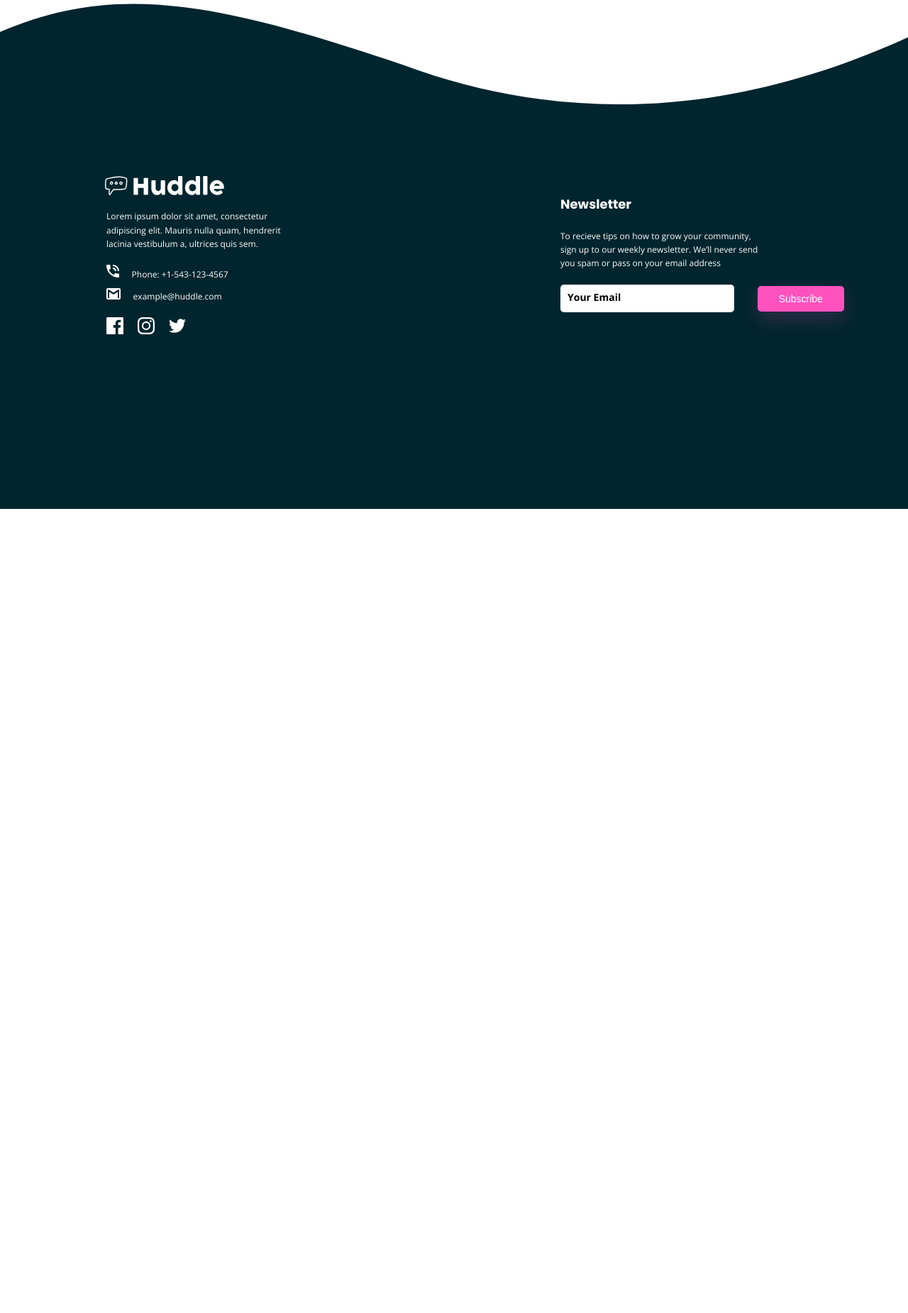
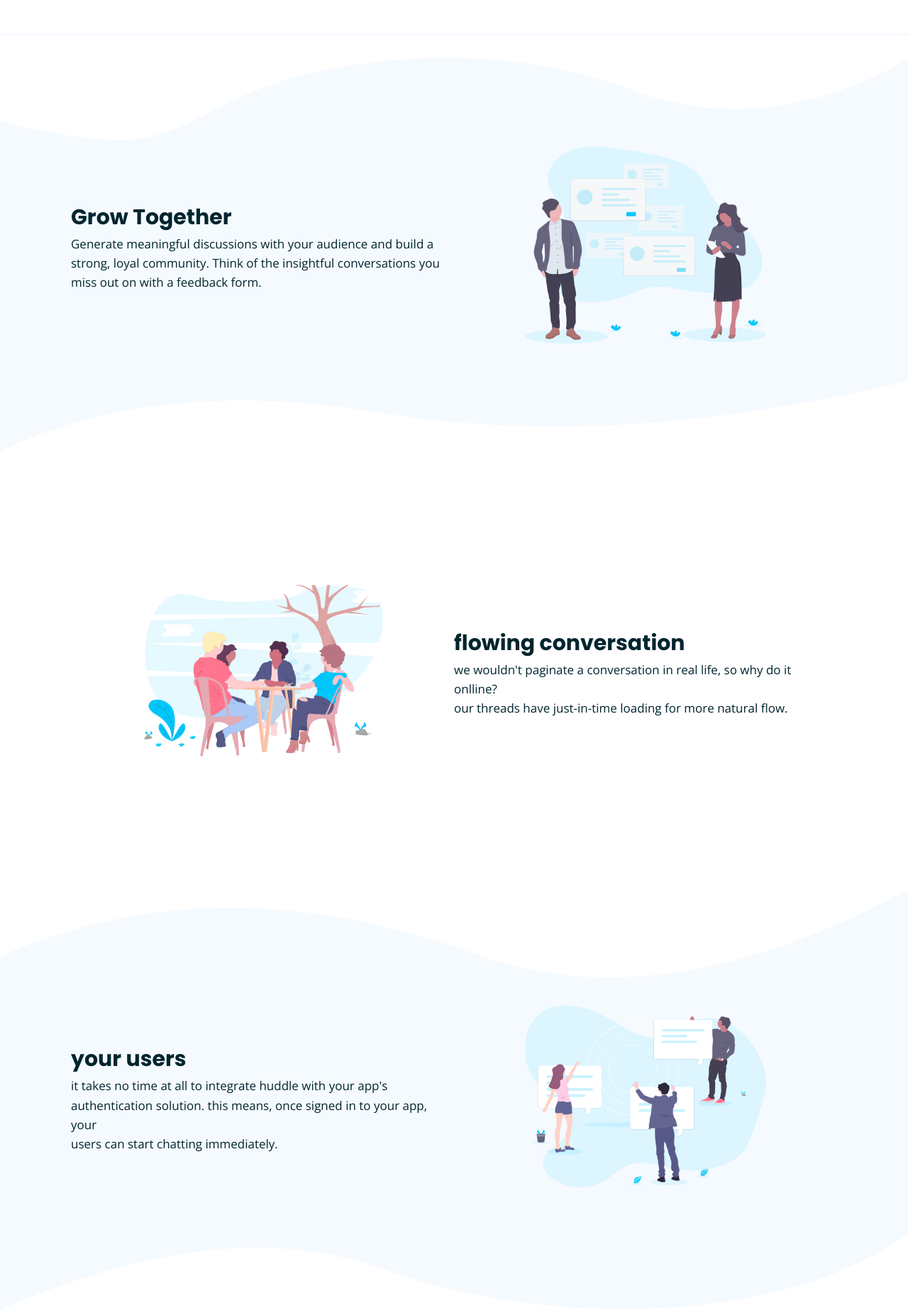
Before and after one commit to AliRezaDavuodi/huddle, a website: page index.html in a window 1280 px wide. Shown: the part 1543-3393 px from the top of the page at 71% size. Before the commit the page ends 2260 px from the top, so only its background shows below. Drawn offline with nearby package versions, Linux system fonts and the light colour scheme.

Commit message:
featurs section added

```diff
--- a/index.html
+++ b/index.html
@@ -75,64 +75,72 @@
     </div>
   </section>
 
-  <!-- <section class="featurs">
+  <section class="featurs">
 
     <div class="featurs__box">
-
-
-      <img src="images/bg-section-top-desktop-1.svg" alt="">
+      <div class="bg-top-1">&nbsp;</div>
+      <div class="bg-bottom-1">&nbsp;</div>
 
       <div class="featurs__text">
         <h3 class="heading heading-3 tl">Grow Together</h3>
-        <p class="paragraph tl">Generate meaningful discussions with your audience and build a <br> strong, loyal community.
+        <p class="paragraph tl">Generate meaningful discussions with your audience and build a <br> strong, loyal
+          community.
           Think of the insightful conversations you <br> miss out on with a feedback form. </p>
       </div>
       <div class="featurs__photo--box">
-        <img src="images/illustration-grow-together.svg"  alt="a girl an a man" class="featurs__photo">
+        <img src="images/illustration-grow-together.svg" alt="a girl an a man" class="featurs__photo">
       </div>
     </div>
 
     <div class="featurs__box">
-      <img src="images/bg-section-top-desktop-2.svg" alt="">
-
-
 
       <div class="featurs__photo--box">
-        <img src="images/illustration-flowing-conversation.svg" alt="some pepoel are talkig together" class="featurs__photo">
+        <img src="images/illustration-flowing-conversation.svg" alt="there is some people that they are talking"
+          class="featurs__photo">
       </div>
 
       <div class="featurs__text">
-        <h3 class="heading heading-3 tl">Flowing Conversations</h3>
-        <p class="paragraphtl">You wouldn't paginate a conversation in real life, so why do it online? <br> Our threads have
-          just-in-time loading for a more natural flow. </p>
+        <h3 class="heading heading-3 tl">flowing conversation</h3>
+        <p class="paragraph tl">
+          we wouldn't paginate a conversation in real life, so why do it onlline? <br>
+          our threads have just-in-time loading for more natural flow.
+        </p>
+      </div>
+
+    </div>
+
+    <div class="featurs__box">
+      <div class="bg-top-2">&nbsp;</div>
+      <div class="bg-bottom-2">&nbsp;</div>
+
+      <div class="featurs__text">
+        <h3 class="heading heading-3 tl">your users</h3>
+        <p class="paragraph tl">
+          it takes no time at all to integrate huddle with your app's <br>
+          authentication solution. this means, once signed in to your app, your <br>
+          users can start chatting immediately.
+        </p>
+      </div>
+      <div class="featurs__photo--box">
+        <img src="images/illustration-your-users.svg" alt="there is some people that they are talking"
+          class="featurs__photo">
       </div>
     </div>
 
-    <div class="featurs__box">
-      <img src="images/bg-section-bottom-desktop-1.svg" alt="">
+    <div class="featurs__box featurs__box--ver mt-3">
 
       <div class="featurs__text">
-        <h3 class="heading heading-3 tl">Your Users</h3>
-        <p class="paragraphtl">It takes no time at all to integrate Huddle with your app's <br> authentication solution. This means,
-          once signed in to your app, your <br> users can start chatting immediately. </p>
+        <h3 class="heading heading-3 tc">ready to build your community ? </h3>
       </div>
-      <div class="featurs__photo--box">
-        <img class="featurs__photo" src="images/illustration-your-users.svg" alt="a girl an two man">
-      </div>
-    </div>
 
-    <div class="featurs__box">
-      <img src="images/bg-section-bottom-desktop-2.svg" alt="">
-
-      <div class="featurs__text">
-        <h3 class="heading heading-3">Ready To Build Your Community?</h3>
-      </div>
       <div class="btn__box mt-3">
         <a href="#" class="btn btn__primary">Get Started For Free</a>
       </div>
+
     </div>
 
-  </section> -->
+
+  </section>
 
   <footer class="footer">
 
@@ -194,8 +202,9 @@
 
     <div class="footer__right">
       <div class="footer__right--text">
-        <h4 class="heading heading-4">Newsletter</h4>
-        <p class="paragraph paragraph-light mt-2">To recieve tips on how to grow your community, <br> sign up to our weekly
+        <h4 class="heading heading-4 upper">Newsletter</h4>
+        <p class="paragraph paragraph-light mt-2">To recieve tips on how to grow your community, <br> sign up to our
+          weekly
           newsletter. We’ll
           never
           send <br> you spam or pass on your email address</p>
--- a/scss/base/_typography.scss
+++ b/scss/base/_typography.scss
@@ -12,6 +12,10 @@
 
     &-2{
         font-size: 6rem;
+    }
+
+    &-3{
+        font-size: 3rem;
     }
 
     &-4{
--- a/scss/base/_utilitis.scss
+++ b/scss/base/_utilitis.scss
@@ -31,3 +31,7 @@
 .tc{
     text-align: center;
 }
+
+.upper{
+    text-transform: uppercase;
+}
--- a/scss/layout/_featurs.scss
+++ b/scss/layout/_featurs.scss
@@ -0,0 +1,108 @@
+.featurs {
+    padding: 5rem 0;
+
+    &__box {
+        @include flexbox(center);
+        padding: 5rem 10rem;
+        position: relative;
+
+
+        &:not(:last-child){
+            height: 60rem;
+        }
+
+
+        &:nth-child(2n+1) {
+            background-color: $Very-Pale-Blue;
+        }
+
+        &--ver {
+            flex-direction: column;
+        }
+    }
+
+    .bg-top-1 {
+        position: absolute;
+        transform: rotate(180deg);
+        width: 100%;
+        height: 15rem;
+        top: 0;
+        left: 0;
+        background-color: #fff;
+        -webkit-mask-image: url(../../images/bg-section-top-desktop-1.svg);
+        -webkit-mask-repeat: no-repeat;
+        -webkit-mask-size: 100%;
+        -webkit-mask-position: top left;
+        mask-size: 100%;
+        mask-position: top right;
+        mask-repeat: no-repeat;
+        mask-image: url(../../images/bg-section-top-desktop-1.svg);
+    }
+
+    .bg-bottom-1 {
+        position: absolute;
+        transform: rotate(180deg);
+        width: 100%;
+        height: 15rem;
+        bottom: -4rem;
+        left: 0;
+        background-color: #fff;
+        -webkit-mask-image: url(../../images/bg-section-bottom-desktop-1.svg);
+        -webkit-mask-repeat: no-repeat;
+        -webkit-mask-size: 100%;
+        -webkit-mask-position: bottom right;
+        mask-size: 100%;
+        mask-position: bottom right;
+        mask-image: url(../../images/bg-section-bottom-desktop-1.svg);
+    }
+
+    .bg-top-2 {
+        position: absolute;
+        transform: rotate(180deg);
+        width: 100%;
+        height: 13rem;
+        top: 0;
+        left: 0;
+        background-color: #fff;
+        -webkit-mask-image: url(../../images/bg-section-top-desktop-2.svg);
+        -webkit-mask-repeat: no-repeat;
+        -webkit-mask-size: 100%;
+        -webkit-mask-position: top left;
+        mask-size: 100%;
+        mask-position: top right;
+        mask-repeat: no-repeat;
+        mask-image: url(../../images/bg-section-top-desktop-2.svg);
+    }
+
+    .bg-bottom-2 {
+        position: absolute;
+        transform: rotate(180deg);
+        width: 100%;
+        height: 15rem;
+        bottom: -4rem;
+        left: 0;
+        background-color: #fff;
+        -webkit-mask-image: url(../../images/bg-section-bottom-desktop-2.svg);
+        -webkit-mask-repeat: no-repeat;
+        -webkit-mask-size: 100%;
+        -webkit-mask-position: bottom right;
+        mask-size: 100%;
+        mask-position: bottom right;
+        mask-image: url(../../images/bg-section-bottom-desktop-2.svg);
+    }
+
+    &__text {
+        width: 50%;
+    }
+
+    &__photo--box {
+        width: 50%;
+        padding: 10rem;
+    }
+
+    &__photo {
+        width: 100%;
+        object-fit: fill;
+    }
+
+}
--- a/scss/layout/_footer.scss
+++ b/scss/layout/_footer.scss
@@ -10,14 +10,14 @@
         position: absolute;
         transform: rotate(180deg);
         width: 100%;
-        height: 15rem;
+        height: 14rem;
         top: 0;
         left: 0;
         background-color: #fff;
         -webkit-mask-image: url(../images/bg-footer-top-desktop.svg);
         -webkit-mask-repeat: no-repeat;
-        -webkit-mask-size:cover;
-        mask-size:cover;
+        -webkit-mask-size:100%;
+        mask-size:100%;
         mask-repeat: no-repeat;
         mask-image: url(../images/bg-footer-top-desktop.svg);
     }
```
Also changed, not shown: css/style.css, 1 other file.
